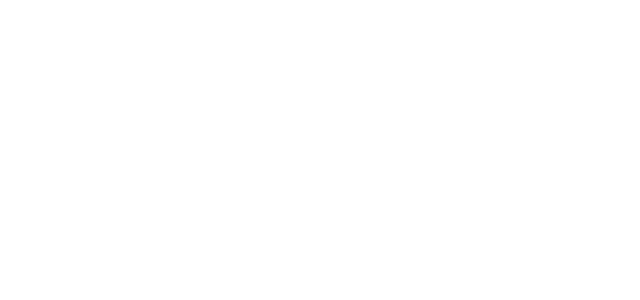
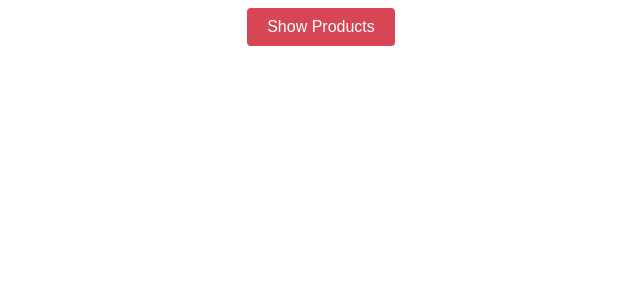
Before and after one commit to GeNiaaz/simple-store-webapp, a React (Create React App) app in the folder client/: page /products in a window 1280 px wide. Shown: the top 300 px of the page, without its empty margins (319-959 px from the left). Built offline with nearby package versions, Linux system fonts and the light colour scheme.

Commit message:
add routes for product view pages

```diff
--- a/client/src/App.js
+++ b/client/src/App.js
@@ -7,6 +7,8 @@
   Router,
 } from "react-router-dom";
 import AddProductPage from "./views/AddProductPage";
+import ViewProductsPage from "./views/ViewProductsPage";
+import AdminViewProductsPage from "./views/AdminViewProductsPage";
 
 function App() {
   return (
@@ -15,8 +17,10 @@
         <div>
           <div className="content">
             <Switch>
-              <Redirect exact from="/" to="/add" />
+              <Redirect exact from="/" to="/products" />
               <Route path="/add" component={AddProductPage} />
+              <Route path="/products" component={ViewProductsPage} />
+              <Route path="/edit" component={AdminViewProductsPage} />
             </Switch>
           </div>
         </div>
```
